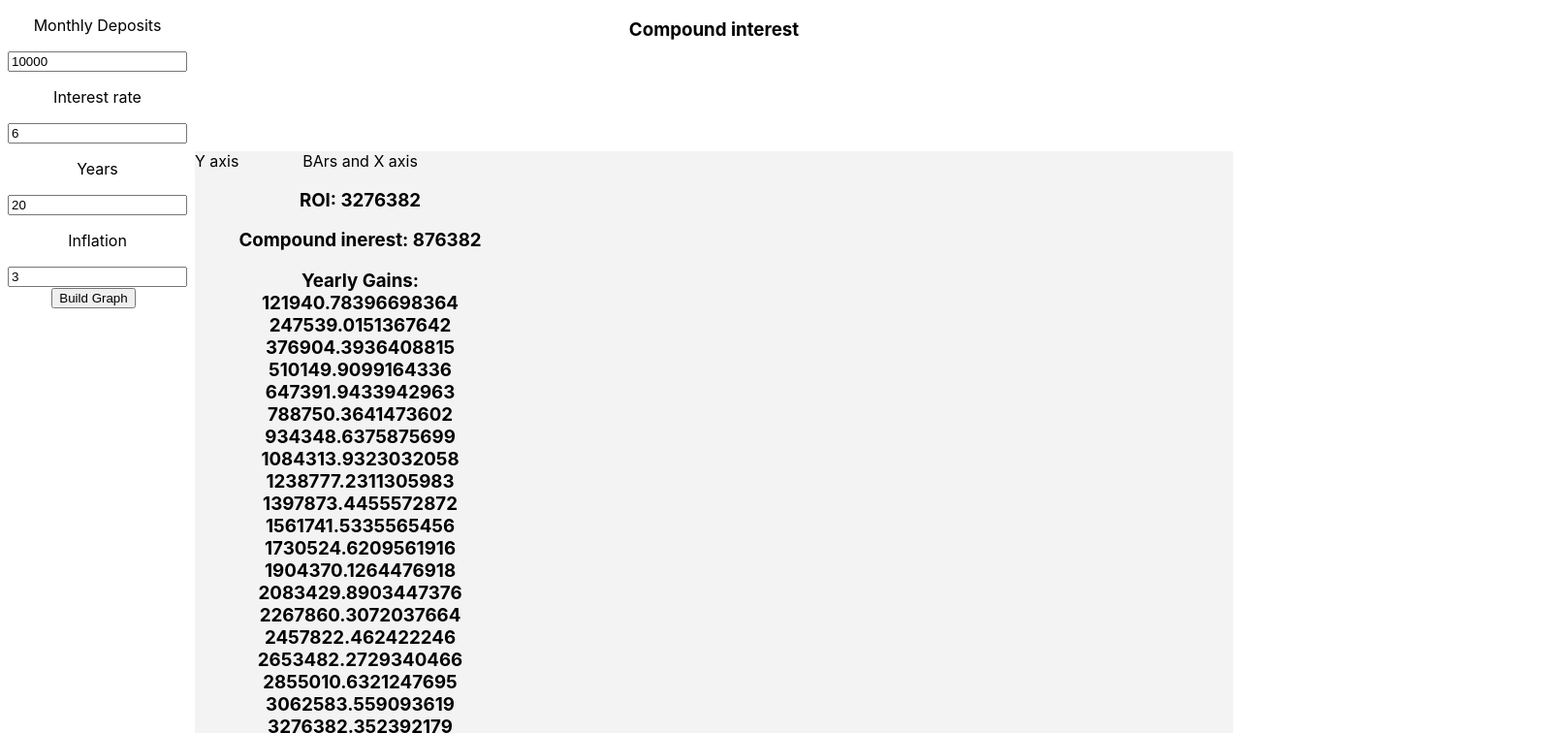
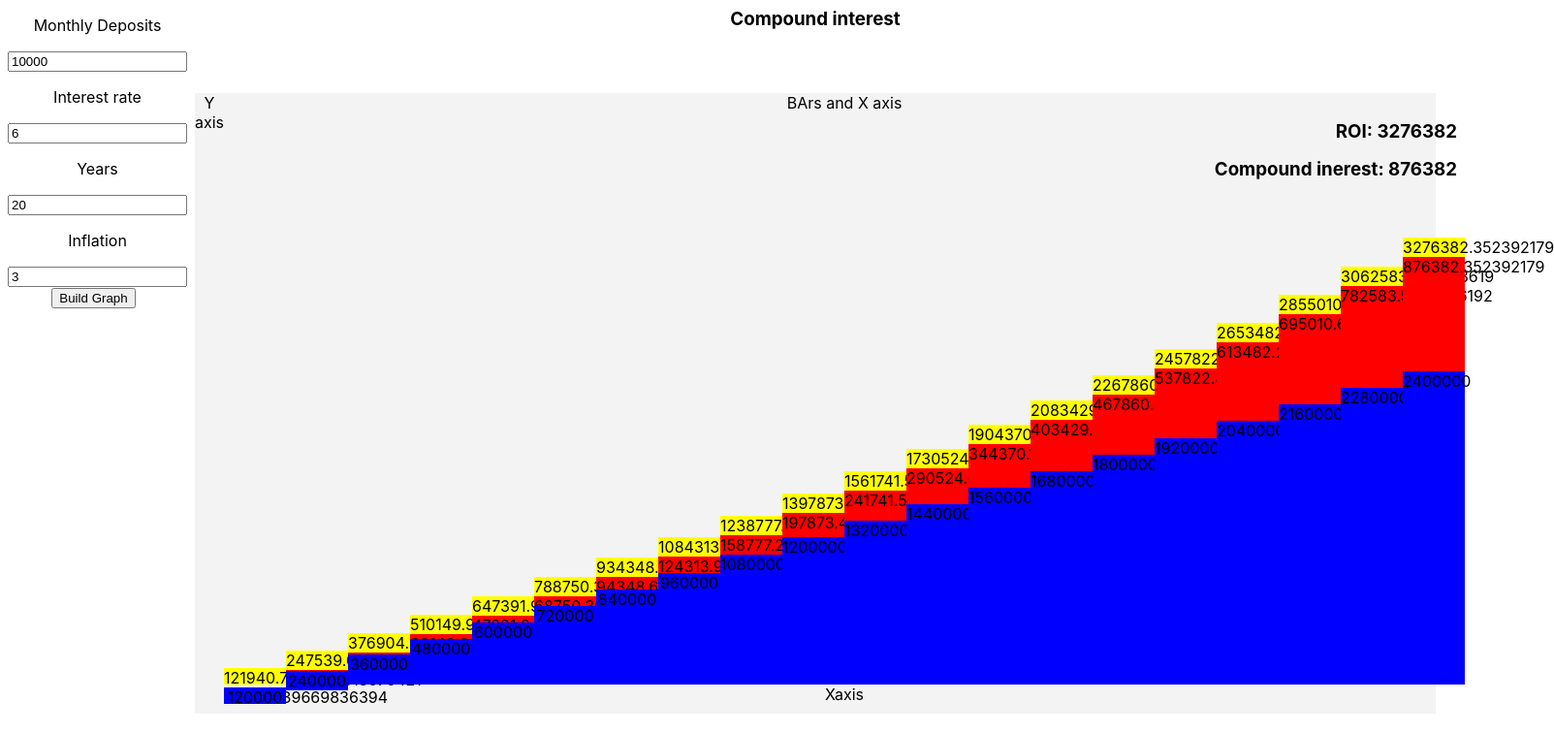
Before and after one commit to alfaruga/compoundInterestCalc, a React (Create React App) app: page / in a window 1280 px wide. Both pictures are taken after a click on the button "Build Graph". Shown: the top 756 px of the page at 97% size, 1603 px wide, since content can reach past the window. Built offline with nearby package versions, Linux system fonts and the light colour scheme.

Commit message:
The Bars are done

```diff
--- a/src/App.css
+++ b/src/App.css
@@ -3,12 +3,13 @@
   display: flex;
   flex-direction: row;
   min-height: 100vh;
+  width: 100vw;
 
 }
 
 .App-graph {
   height: 40vmin;
-  width: 80%;
+  width: 100%;
   pointer-events: none;
 }
 
--- a/src/App.js
+++ b/src/App.js
@@ -81,7 +81,7 @@ function App() {
       />
       <Graph
         className="App-graph"
-        years={input[2]["value"]}
+        monthlyDeposit={input[0]["value"]}
         graphData={graphValues}
         input={input}
       />
--- a/src/components/Graph/Graph.js
+++ b/src/components/Graph/Graph.js
@@ -7,7 +7,7 @@ const Graph = (props) => {
 
   if (props.graphData["Net gains"] === 0) {
     console.log("zero")
-  }else{content=<GraphArea graphData={props.graphData} years={props.years}/>}
+  }else{content=<GraphArea graphData={props.graphData} monthlyDeposit={props.monthlyDeposit}/>}
 
   return (
     <div className="graph">
--- a/src/components/Graph/GraphArea.css
+++ b/src/components/Graph/GraphArea.css
@@ -1,7 +1,23 @@
-.graph-area{
-    background-color: #f3f3f3;
-    width: 100%;
-    height:80%;
-    display: flex;
-
+h3 {
+  margin: 0;
+  padding: 0.5rem;
 }
+.graph-area {
+  background-color: #f3f3f3;
+  width: 100%;
+  height: 80%;
+  display: flex;
+}
+.graph-area_xaxis {
+  width: 100%;
+  height: 100%;
+}
+.graph-area_bars {
+  height: 80%;
+}
+.graph-area_titles {
+  display: flex;
+  flex-direction: column;
+  justify-content: center;
+  align-items: flex-end;
+}
--- a/src/components/Graph/GraphArea.js
+++ b/src/components/Graph/GraphArea.js
@@ -1,20 +1,28 @@
-import './GraphArea.css';
+import GraphBars from "./GraphBars";
+import "./GraphArea.css";
 import XAxis from "./XAxis";
 import YAxis from "./YAxis";
 
-
-const GraphArea = props=>{
-    return(<div className='graph-area'>
-
-        <div>Y axis</div>
-        <div>BArs and X axis
-            <h3>ROI: {props.graphData["Net Gains"]}</h3>
-            <h3>Compound inerest: {props.graphData["Compound Interest"]}</h3>
-            <h3>Yearly Gains: {props.graphData["Yearly Gains"].map(item=><div>{item}</div>)}</h3>
-            <h3>Yearly copound interest: {props.graphData["Yearly Interest"].map(item=><div>{item}</div>)}</h3>
-
+const GraphArea = (props) => {
+  return (
+    <div className="graph-area">
+      <div>Y axis</div>
+      <div className="graph-area_xaxis">
+        BArs and X axis
+        <div className="graph-area_titles">
+          <h3>ROI: {props.graphData["Net Gains"]}</h3>
+          <h3>Compound inerest: {props.graphData["Compound Interest"]}</h3>
         </div>
-    </div>)
-}
+        <div className="graph-area_bars">
+          <GraphBars
+            graphData={props.graphData}
+            monthlyDeposit={props.monthlyDeposit}
+          />
+        </div>
+        <div>Xaxis</div>
+      </div>
+    </div>
+  );
+};
 
 export default GraphArea;
--- a/src/components/Graph/GraphBar.css
+++ b/src/components/Graph/GraphBar.css
@@ -0,0 +1,15 @@
+.graph-bar {
+  background-color: yellow;
+  display: flex;
+  flex-direction: column;
+}
+.graph-bar_netgains {
+  background-color: white;
+}
+.graph-bar_aportations {
+  background-color: blue;
+}
+
+.graph-bar_interest{
+    background-color: red
+}
--- a/src/components/Graph/GraphBar.js
+++ b/src/components/Graph/GraphBar.js
@@ -0,0 +1,28 @@
+import "./GraphBar.css";
+
+const GraphBar = (props) => {
+  const heightStyle = (props.height / props.maxHeight) * 90 + "%";
+  const interestHeight = (props.heightInterest / props.height) * 100 + "%";
+  const depositsHeight = (props.heightDeposits / props.height) * 100 + "%";
+  return (
+    <div className="graph-bar" style={{ height: `${heightStyle}`,  width: `${props.width}`}}>
+
+        {props.height}
+        <div
+        className="graph-bar_interest"
+        style={{ height: `${interestHeight}` }}
+      >
+        {props.heightInterest}
+      </div>
+      <div
+        className="graph-bar_aportations"
+        style={{ height: `${depositsHeight}` }}
+      >
+        {props.heightDeposits}
+      </div>
+
+    </div>
+  );
+};
+
+export default GraphBar;
--- a/src/components/Graph/GraphBars.css
+++ b/src/components/Graph/GraphBars.css
@@ -0,0 +1,8 @@
+.graph-bars{
+    display: flex;
+    flex-direction: row;
+    justify-content: space-between;
+    align-items: flex-end;
+    height:100%;
+    width:100%;
+}
--- a/src/components/Graph/GraphBars.js
+++ b/src/components/Graph/GraphBars.js
@@ -0,0 +1,27 @@
+import GraphBar from "./GraphBar";
+import "./GraphBars.css";
+
+const GraphBars = (props) => {
+  const netGains = props.graphData["Net Gains"];
+  const compoundInterest = props.graphData["Compound Interest"];
+  const interestData = [...props.graphData["Yearly Interest"]];
+  const date = new Date();
+  const currentYear = date.getFullYear();
+  const barWidth = (1 / props.graphData["Yearly Gains"].length) * 100 + "%";
+  const arrYearlyGains = props.graphData["Yearly Gains"].map((item, index) => {
+    return (
+      <GraphBar
+        width={barWidth}
+        maxHeight={netGains}
+        height={item}
+        heightInterest={interestData[index]}
+        heightDeposits={(index + 1) * 12 * props.monthlyDeposit}
+        year={currentYear + index + 1}
+        barData={props.graphData}
+      />
+    );
+  });
+  return <div className="graph-bars">{arrYearlyGains}</div>;
+};
+
+export default GraphBars;
```
